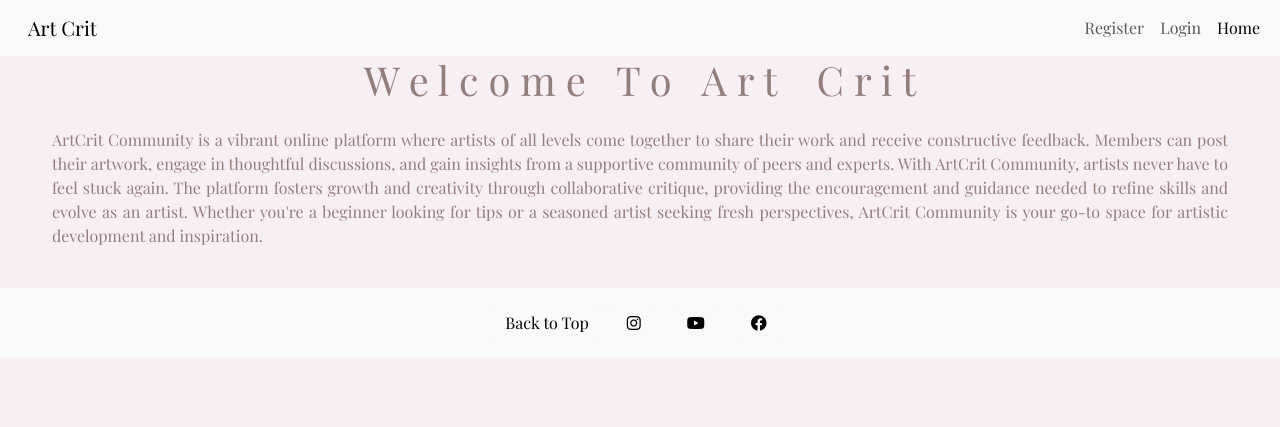
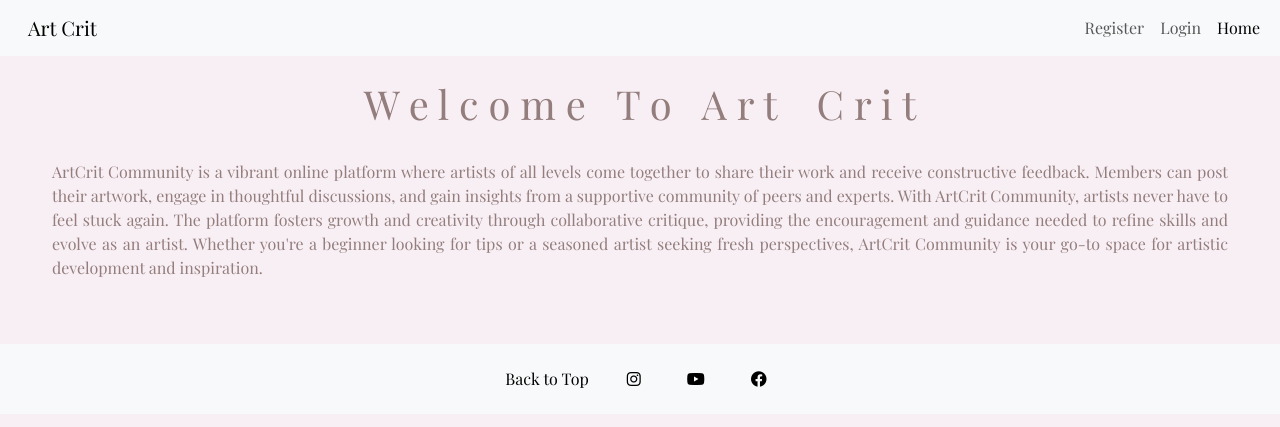
Before and after one commit to Sianwroejones/Art_Crit, a Django app: page /home/home/ in a window 1280 px wide. Shown: the top 427 px of the page. Run offline with Django 4.2, Linux system fonts and the light colour scheme; data that the repository does not hold is empty.

Commit message:
some spacing on html

```diff
--- a/POST/templates/add_comment.html
+++ b/POST/templates/add_comment.html
@@ -2,7 +2,7 @@
 {% block title %}Add Your Constructive Feedback {% endblock %}
 {% block content %}
 
-
+<br>
 <h1>Add Your Constructive Feedback</h1>
 <br /><br />
 <div class="mb-3">
--- a/POST/templates/add_post.html
+++ b/POST/templates/add_post.html
@@ -3,6 +3,7 @@
 {% block content %}
 
 {% if user.is_authenticated %}
+<br>
 <h1>Add Art Post</h1>
 <br /><br />
 <div class="mb-3">
--- a/POST/templates/home.html
+++ b/POST/templates/home.html
@@ -7,9 +7,10 @@
     <div class="col-12 g-0 bg-colour text-center">
         <div class="row bg-color-exhibiting">
             <strong>
+                <br>
                 <h1>W e l c o m e&nbsp;&nbsp;&nbsp;T o&nbsp;&nbsp;&nbsp;A r t &nbsp;&nbsp;&nbsp;C r i t </h1>
+                <br>
             </strong>
-            </br></br></br>
             <p class="justified">ArtCrit Community is a vibrant online platform where artists of all levels come
                 together to share their work and receive constructive feedback. Members can post their artwork, engage
                 in thoughtful discussions, and gain insights from a supportive community of peers and experts. With
@@ -53,6 +54,7 @@
             {% endfor %}
         </div>
     </div>
+    <br>
 </main>
 
 {% endblock %}
--- a/POST/templates/medium.html
+++ b/POST/templates/medium.html
@@ -4,6 +4,7 @@
 
 {% if medium_posts %}
 
+<br>
 <h1>{{ meds }} </h1>
 
 <br> <br>
--- a/SIGNUP/templates/registration/login.html
+++ b/SIGNUP/templates/registration/login.html
@@ -2,7 +2,7 @@
 {% block title %}Login{% endblock %}
 {% block content %}
 
-
+<br>
 <h1>Login...</h1>
 <br/><br/>
 <div class="mb-3">
--- a/SIGNUP/templates/registration/registration.html
+++ b/SIGNUP/templates/registration/registration.html
@@ -2,7 +2,7 @@
 {% block title %}Register{% endblock %}
 {% block content %}
 
-
+<br>
 <h1>Register...</h1>
 <br/><br/>
 <div class="mb-3">
--- a/static/css/style.css
+++ b/static/css/style.css
@@ -116,9 +116,9 @@ body {
 
 footer {
     background-color: #f8f9fa; /* Light grey background */
-    color: #343a40; /* Dark grey text color */
+    color: #e9527f;
     text-align: center;
-
+    padding: 1rem;
     position: relative;
     bottom: 0;
     width: 100%;
```
